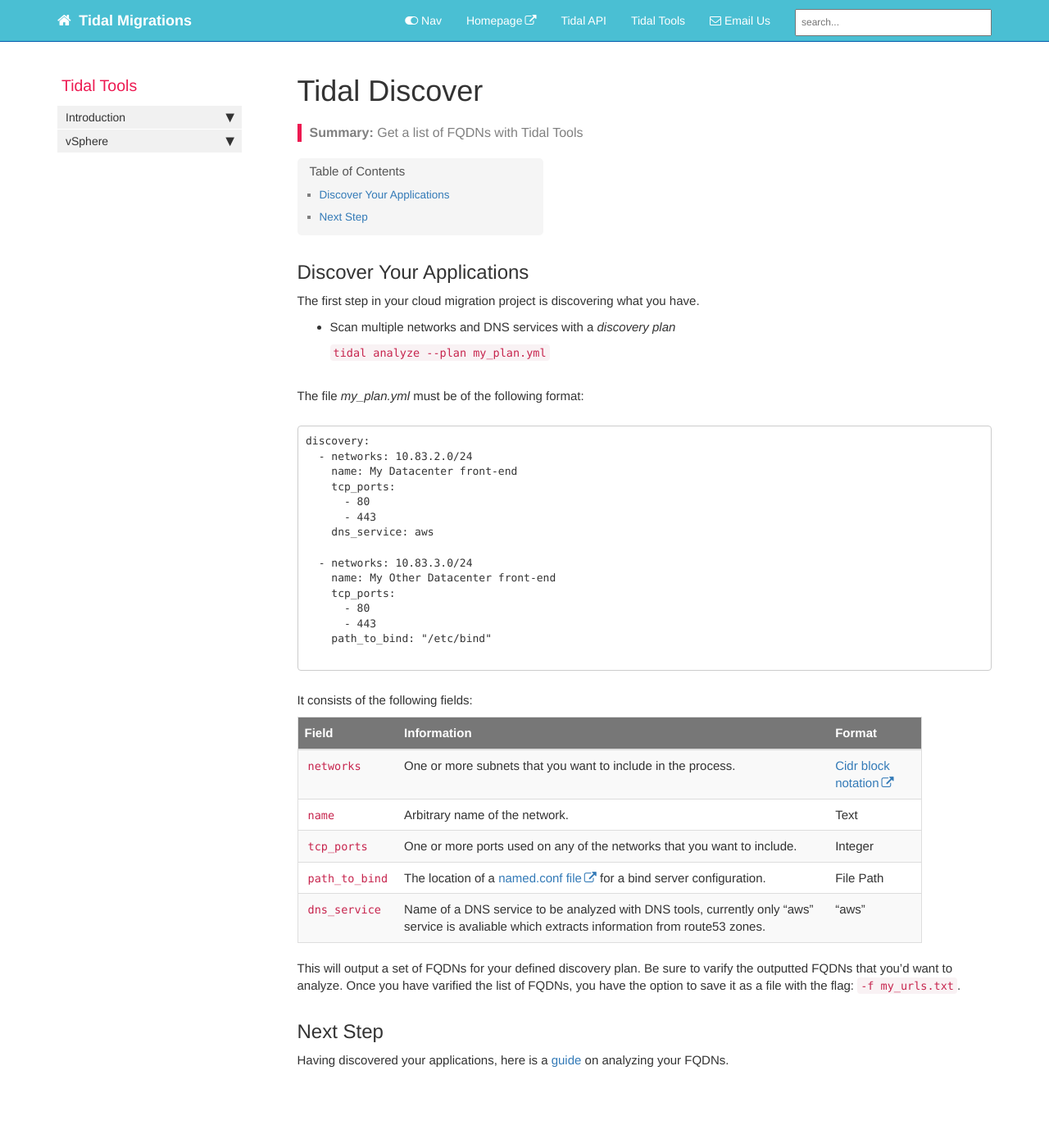
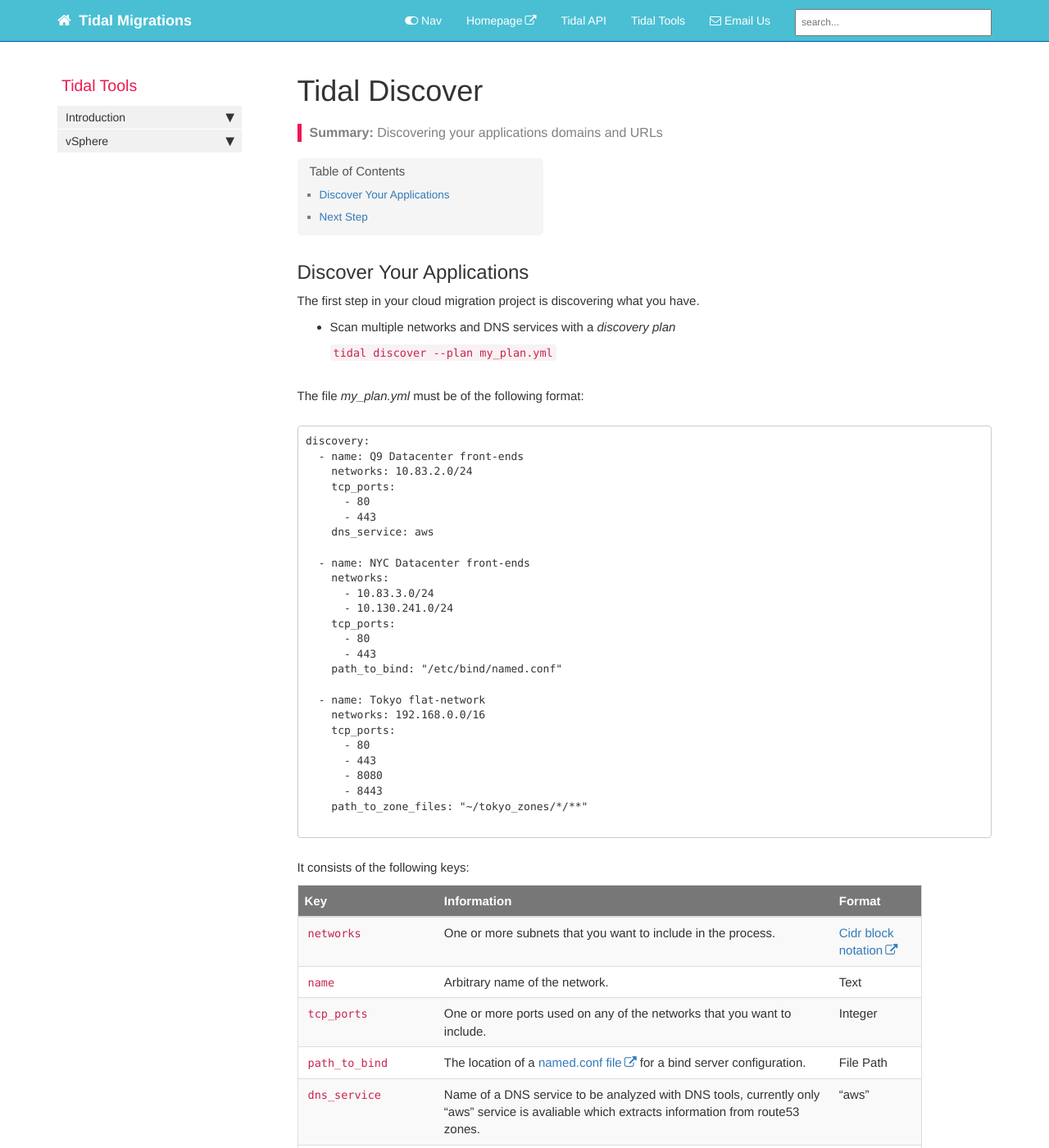
Before and after one commit to tidalmigrations/tidalmigrations.github.io, a Jekyll site: the page built from pages/tidal tools/discover.md, in a window 1280 px wide and 1400 px high. Shown: the whole window at 82% size. Built offline with Jekyll 4.4.1, drawn with Linux system fonts in a browser that asks for light colours; nearby versions of some CDN libraries; comment, search, counter and statistics services are not loaded; some of the changed text lies outside the part shown.

Commit message:
content fixes for discover guide

````diff
--- a/pages/tidal tools/discover.md
+++ b/pages/tidal tools/discover.md
@@ -1,7 +1,7 @@
 ---
 title: Tidal Discover
-last_updated: Feb 13, 2018
-summary: "Get a list of FQDNs with Tidal Tools"
+last_updated: April 24, 2018
+summary: "Discovering your applications domains and URLs"
 sidebar: tidal_toolsbar
 permalink: discover.html
 folder: tidaltools
@@ -13,43 +13,56 @@ The first step in your cloud migration project is discovering what you have.
 
 - Scan multiple networks and DNS services with a *discovery plan*
 
-    `` tidal analyze --plan my_plan.yml ``
+    `` tidal discover --plan my_plan.yml ``
 
 <br>
 The file *my_plan.yml* must be of the following format:
 
 ```
 discovery:
-  - networks: 10.83.2.0/24
-    name: My Datacenter front-end
+  - name: Q9 Datacenter front-ends
+    networks: 10.83.2.0/24
     tcp_ports:
       - 80
       - 443
     dns_service: aws
 
-  - networks: 10.83.3.0/24
-    name: My Other Datacenter front-end
+  - name: NYC Datacenter front-ends
+    networks:
+      - 10.83.3.0/24
+      - 10.130.241.0/24
     tcp_ports:
       - 80
       - 443
-    path_to_bind: "/etc/bind"
+    path_to_bind: "/etc/bind/named.conf"
+
+  - name: Tokyo flat-network
+    networks: 192.168.0.0/16
+    tcp_ports:
+      - 80
+      - 443
+      - 8080
+      - 8443
+    path_to_zone_files: "~/tokyo_zones/*/**"
 
 ```
 
-It consists of the following fields:
+It consists of the following keys:
 
 
-| Field               | Information                                                                                                                                            | Format                      |
+| Key               | Information                                                                                                                                            | Format                      |
 | --------------------|--------------------------------------------------------------------------------------------------------------------------------------------------------|------------------------------------------------------------------------------------|
 | `networks`          | One or more subnets that you want to include in the process.                                                                                           | [Cidr block notation](https://en.wikipedia.org/wiki/Classless_Inter-Domain_Routing)
 | `name`              | Arbitrary name of the network.                                                                                                                         | Text
 | `tcp_ports`         | One or more ports used on any of the networks that you want to include.                                                                                | Integer
-| `path_to_bind`      | The location of a [named.conf file](https://www.centos.org/docs/5/html/Deployment_Guide-en-US/s1-bind-namedconf.html) for a bind server configuration.                                                                 | File Path
+| `path_to_bind`      | The location of a [named.conf file](https://www.centos.org/docs/5/html/Deployment_Guide-en-US/s1-bind-namedconf.html) for a bind server configuration. | File Path
 | `dns_service`       | Name of a DNS service to be analyzed with DNS tools, currently only "aws" service is avaliable which extracts information from route53 zones.          | "aws"
+| `path_to_zone_files`| The location of a [zone file](https://help.dyn.com/how-to-format-a-zone-file/) which contains a list of DNS records with mappings between domain names and IP addresses. | File Path
 
+{% include note.html content="`networks`, `name` and `tcp_ports` are required keys. <br/><br/> Either `path_to_bind`, `path_to_zone_files` **or** `dns_service` must be defined." %}
 
-This will output a set of FQDNs for your defined discovery plan. Be sure to varify the outputted FQDNs that you'd want to analyze.
-Once you have varified the list of FQDNs, you have the option to save it as a file with the flag: `-f my_urls.txt`.
+This will output a set of FQDNs for your defined discovery plan. Be sure to verify the outputted FQDNs that you'd want to analyze.
+Once you have verified the list of FQDNs, you have the option to save the results to a file with the flag: `-f my_urls.txt`.
 
 ## Next Step
 
````
